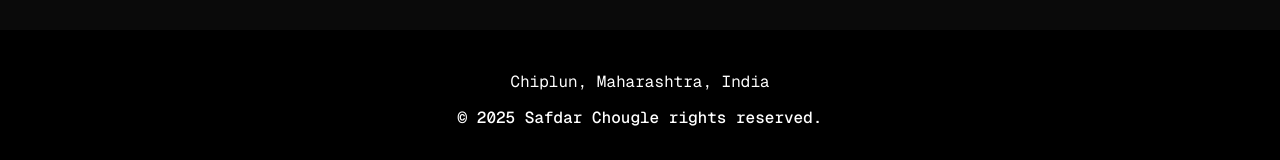
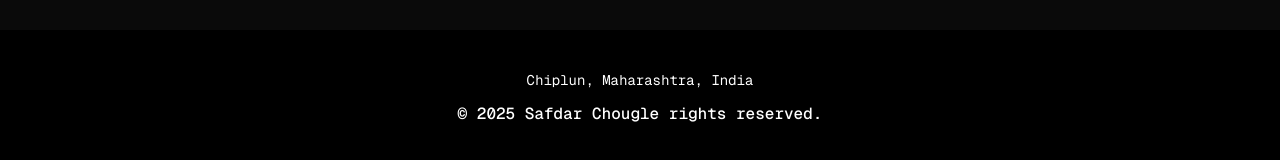
Before and after one commit to chouglesafdar22/Portfolio-Next.js-, a Next.js app in the folder portfolio-ui/: page / in a window 1280 px wide. Shown: the part 2619-2779 px from the top of the page. Built offline with nearby package versions, Linux system fonts and the light colour scheme.

Commit message:
Update Footer.js

```diff
--- a/portfolio-ui/app/components/Footer.js
+++ b/portfolio-ui/app/components/Footer.js
@@ -8,7 +8,7 @@ function Footer() {
       <ScrollWrapper direction="down" ease="easeOut">
         <footer className="bg-black w-screen relative overflow-hidden px-2 py-10 text-white flex items-center justify-center text-center">
           <div className="flex flex-col gap-3 justify-center items-center text-center">
-            <span className='"text-[10px] flex sm:text-[12px] text-center justify-center items-center lg:text-base font-mono font-light"'>Chiplun, Maharashtra, India</span>
+            <span className='"text-[10px] flex sm:text-[12px] text-center justify-center items-center lg:text-sm font-mono font-light"'>Chiplun, Maharashtra, India</span>
             <span className="text-[12px] flex sm:text-sm text-center justify-center items-center lg:text-base font-mono font-medium">
               &copy; 2025 Safdar Chougle rights reserved.
             </span>
```
